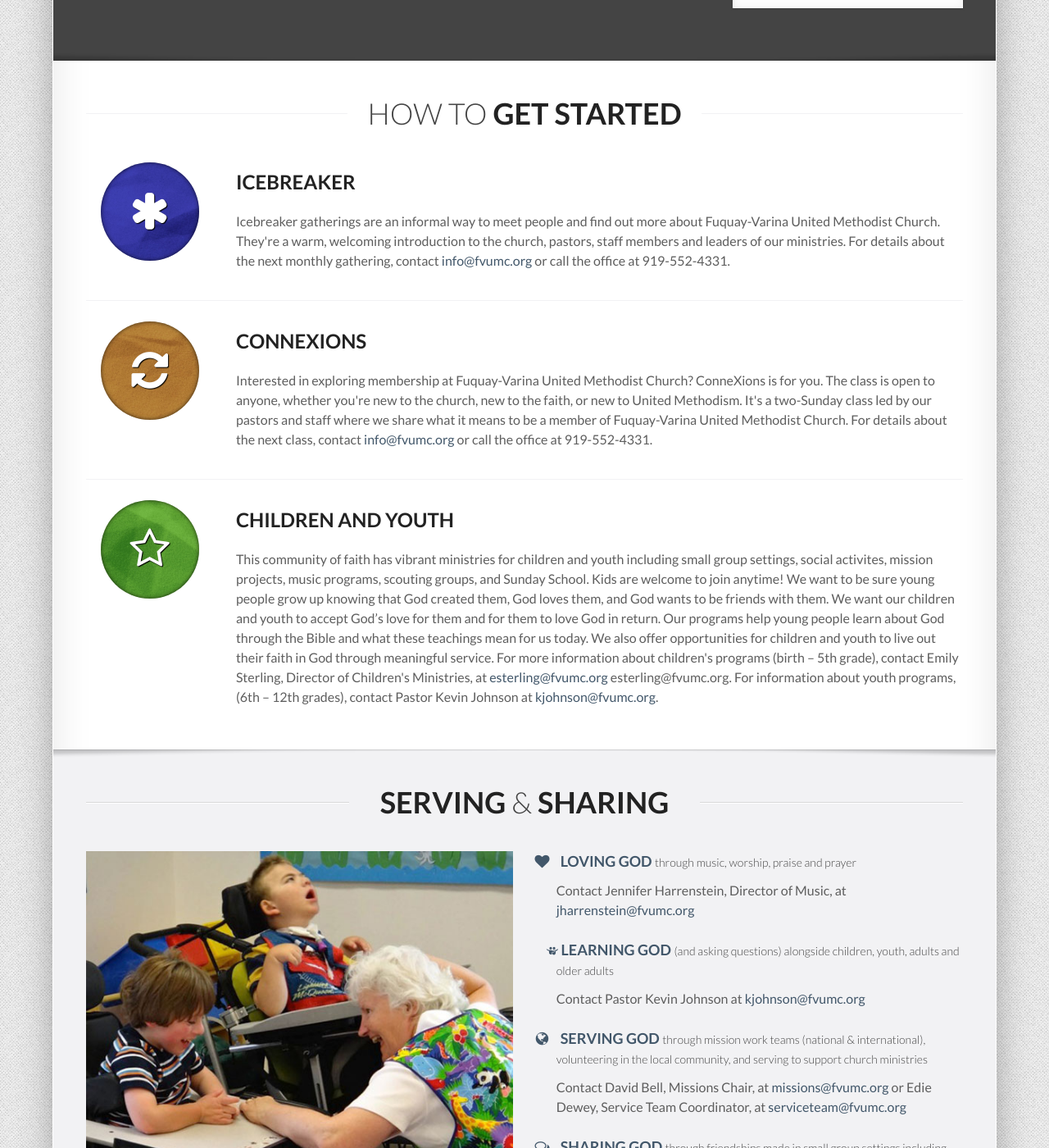
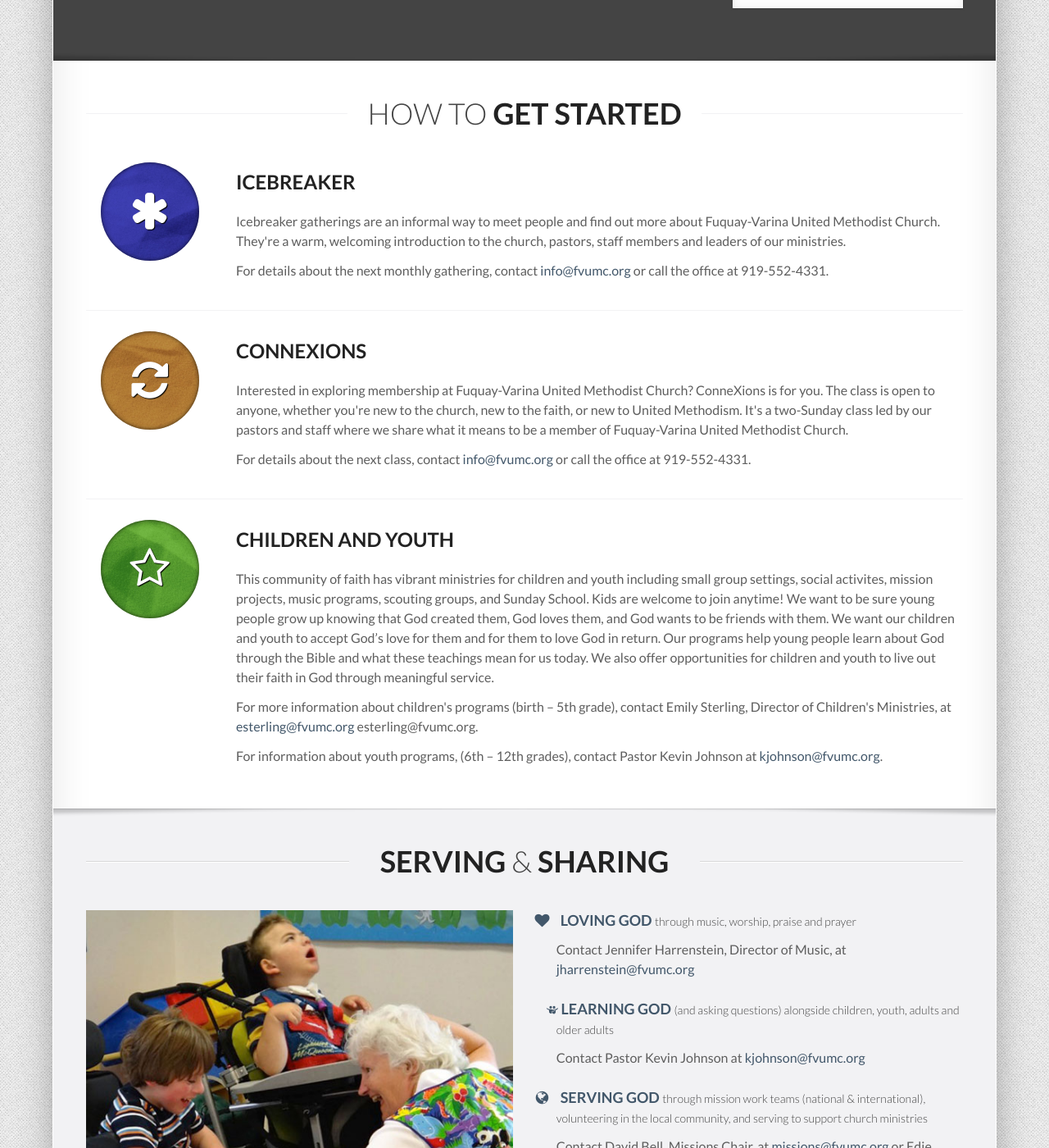
Before and after one commit to fvumc/fvumc.github.io, a Jekyll site: the page built from index.html, in a window 1280 px wide and 1400 px high, scrolled down 1822 px. Shown: the whole window at 82% size. Built offline with Jekyll 4.4.1, drawn with Linux system fonts in a browser that asks for light colours; Markdown is read by kramdown in place of the engine named in the settings.

```diff
--- a/index.html
+++ b/index.html
@@ -103,7 +103,10 @@ title: Fuquay-Varina United Methodist Church
             <div class="span10">
               <h2>Icebreaker</h2>
               <p class="">
-                Icebreaker gatherings are an informal way to meet people and find out more about Fuquay-Varina United Methodist Church. They're a warm, welcoming introduction to the church, pastors, staff members and leaders of our ministries. For details about the next monthly gathering, contact <a href="mailto:info@fvumc.org">info@fvumc.org</a> or call the office at 919-552-4331.
+                Icebreaker gatherings are an informal way to meet people and find out more about Fuquay-Varina United Methodist Church. They're a warm, welcoming introduction to the church, pastors, staff members and leaders of our ministries.
+              </p>
+              <p>
+                For details about the next monthly gathering, contact <a href="mailto:info@fvumc.org">info@fvumc.org</a> or call the office at 919-552-4331.
               </p>
             </div>
           </div>
@@ -120,7 +123,10 @@ title: Fuquay-Varina United Methodist Church
             <div class="span10">
               <h2>conneXions</h2>
               <p class="">
-                Interested in exploring membership at Fuquay-Varina United Methodist Church? ConneXions is for you. The class is open to anyone, whether you're new to the church, new to the faith, or new to United Methodism. It's a two-Sunday class led by our pastors and staff where we share what it means to be a member of Fuquay-Varina United Methodist Church. For details about the next class, contact <a href="mailto:info@fvumc.org">info@fvumc.org</a> or call the office at 919-552-4331.
+                Interested in exploring membership at Fuquay-Varina United Methodist Church? ConneXions is for you. The class is open to anyone, whether you're new to the church, new to the faith, or new to United Methodism. It's a two-Sunday class led by our pastors and staff where we share what it means to be a member of Fuquay-Varina United Methodist Church.
+              </p>
+              <p>
+                For details about the next class, contact <a href="mailto:info@fvumc.org">info@fvumc.org</a> or call the office at 919-552-4331.
               </p>
             </div>
           </div>
@@ -137,7 +143,13 @@ title: Fuquay-Varina United Methodist Church
             <div class="span10">
               <h2>Children and Youth</h2>
               <p class="">
-                This community of faith has vibrant ministries for children and youth including small group settings, social activites, mission projects, music programs, scouting groups, and Sunday School. Kids are welcome to join anytime! We want to be sure young people grow up knowing that God created them, God loves them, and God wants to be friends with them. We want our children and youth to accept God&rsquo;s love for them and for them to love God in return. Our programs help young people learn about God through the Bible and what these teachings mean for us today. We also offer opportunities for children and youth to live out their faith in God through meaningful service. For more information about children's programs (birth &ndash; 5th grade), contact Emily Sterling, Director of Children's Ministries, at <a href="mailto:esterling@fvumc.org">esterling@fvumc.org</a> esterling@fvumc.org. For information about youth programs, (6th &ndash; 12th grades), contact Pastor Kevin Johnson at <a href="mailto:kjohnson@fvumc.org">kjohnson@fvumc.org</a>.
+                This community of faith has vibrant ministries for children and youth including small group settings, social activites, mission projects, music programs, scouting groups, and Sunday School. Kids are welcome to join anytime! We want to be sure young people grow up knowing that God created them, God loves them, and God wants to be friends with them. We want our children and youth to accept God&rsquo;s love for them and for them to love God in return. Our programs help young people learn about God through the Bible and what these teachings mean for us today. We also offer opportunities for children and youth to live out their faith in God through meaningful service.
+              </p>
+              <p>
+                For more information about children's programs (birth &ndash; 5th grade), contact Emily Sterling, Director of Children's Ministries, at <a href="mailto:esterling@fvumc.org">esterling@fvumc.org</a> esterling@fvumc.org.
+              </p>
+              <p>
+                For information about youth programs, (6th &ndash; 12th grades), contact Pastor Kevin Johnson at <a href="mailto:kjohnson@fvumc.org">kjohnson@fvumc.org</a>.
               </p>
             </div>
           </div>
```
